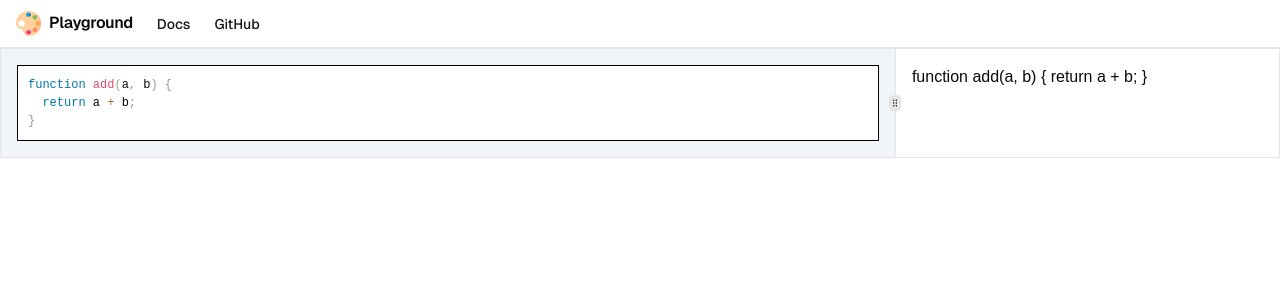
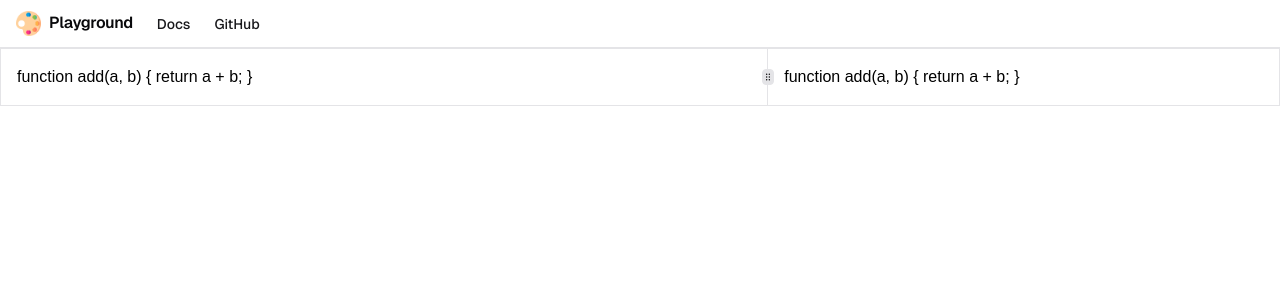
Before and after one commit to Jay-Karia/pigment-ts, a Next.js app in the folder playground/: page / in a window 1280 px wide. Shown: the top 300 px of the page. Built offline with nearby package versions, Linux system fonts and the light colour scheme.

Commit message:
chore: reset code editor and console

```diff
--- a/playground/app/globals.css
+++ b/playground/app/globals.css
@@ -10,54 +10,56 @@ body {
   height: 100%;
 }
 
+
 @layer base {
   :root {
     --background: 0 0% 100%;
-    --foreground: 0 0% 3.9%;
+    --foreground: 240 10% 3.9%;
     --card: 0 0% 100%;
-    --card-foreground: 0 0% 3.9%;
+    --card-foreground: 240 10% 3.9%;
     --popover: 0 0% 100%;
-    --popover-foreground: 0 0% 3.9%;
-    --primary: 0 0% 9%;
+    --popover-foreground: 240 10% 3.9%;
+    --primary: 240 5.9% 10%;
     --primary-foreground: 0 0% 98%;
-    --secondary: 0 0% 96.1%;
-    --secondary-foreground: 0 0% 9%;
-    --muted: 0 0% 96.1%;
-    --muted-foreground: 0 0% 45.1%;
-    --accent: 0 0% 96.1%;
-    --accent-foreground: 0 0% 9%;
+    --secondary: 240 4.8% 95.9%;
+    --secondary-foreground: 240 5.9% 10%;
+    --muted: 240 4.8% 95.9%;
+    --muted-foreground: 240 3.8% 46.1%;
+    --accent: 240 4.8% 95.9%;
+    --accent-foreground: 240 5.9% 10%;
     --destructive: 0 84.2% 60.2%;
     --destructive-foreground: 0 0% 98%;
-    --border: 0 0% 89.8%;
-    --input: 0 0% 89.8%;
-    --ring: 0 0% 3.9%;
+    --border: 240 5.9% 90%;
+    --input: 240 5.9% 90%;
+    --ring: 240 5.9% 10%;
+    --radius: 0.5rem;
     --chart-1: 12 76% 61%;
     --chart-2: 173 58% 39%;
     --chart-3: 197 37% 24%;
     --chart-4: 43 74% 66%;
     --chart-5: 27 87% 67%;
-    --radius: 0.5rem;
   }
+
   .dark {
-    --background: 0 0% 3.9%;
+    --background: 240 10% 3.9%;
     --foreground: 0 0% 98%;
-    --card: 0 0% 3.9%;
+    --card: 240 10% 3.9%;
     --card-foreground: 0 0% 98%;
-    --popover: 0 0% 3.9%;
+    --popover: 240 10% 3.9%;
     --popover-foreground: 0 0% 98%;
     --primary: 0 0% 98%;
-    --primary-foreground: 0 0% 9%;
-    --secondary: 0 0% 14.9%;
+    --primary-foreground: 240 5.9% 10%;
+    --secondary: 240 3.7% 15.9%;
     --secondary-foreground: 0 0% 98%;
-    --muted: 0 0% 14.9%;
-    --muted-foreground: 0 0% 63.9%;
-    --accent: 0 0% 14.9%;
+    --muted: 240 3.7% 15.9%;
+    --muted-foreground: 240 5% 64.9%;
+    --accent: 240 3.7% 15.9%;
     --accent-foreground: 0 0% 98%;
     --destructive: 0 62.8% 30.6%;
     --destructive-foreground: 0 0% 98%;
-    --border: 0 0% 14.9%;
-    --input: 0 0% 14.9%;
-    --ring: 0 0% 83.1%;
+    --border: 240 3.7% 15.9%;
+    --input: 240 3.7% 15.9%;
+    --ring: 240 4.9% 83.9%;
     --chart-1: 220 70% 50%;
     --chart-2: 160 60% 45%;
     --chart-3: 30 80% 55%;
--- a/playground/components/code-editor.tsx
+++ b/playground/components/code-editor.tsx
@@ -1,30 +1,15 @@
 "use client";
 
 import React from "react";
-import Editor from "react-simple-code-editor";
-import { highlight, languages } from "prismjs/components/prism-core";
-import "prismjs/components/prism-clike";
-import "prismjs/components/prism-javascript";
-import "prismjs/themes/prism.css";
 import {useCodeStore} from "@/store/code";
 
 export function CodeEditor() {
   const code = useCodeStore(state => state.code)
-  const setCode = useCodeStore(state => state.updateCode)
+  // const setCode = useCodeStore(state => state.updateCode)
 
   return (
-    <div className="w-full h-full p-4 bg-slate-100">
-      <Editor
-        value={code}
-        onValueChange={code => setCode(code)}
-        highlight={code => highlight(code, languages.js)}
-        padding={10}
-        style={{
-          fontFamily: '"Fira code", "Fira Mono", monospace',
-          fontSize: 12,
-        }}
-        className="bg-white border border-black"
-      />
+    <div className="w-full h-full p-4 bg-white text-black">
+      {code}
     </div>
   );
 }
--- a/playground/components/console.tsx
+++ b/playground/components/console.tsx
@@ -4,8 +4,9 @@ import {useCodeStore} from "@/store/code"
 
 export function Console() {
   const code = useCodeStore(state => state.code)
+
   return (
-    <div className="w-full h-full p-4">
+    <div className="w-full h-full p-4 bg-white text-black">
       {code}
     </div>
   )
--- a/playground/components/layout/playground.tsx
+++ b/playground/components/layout/playground.tsx
@@ -15,9 +15,9 @@ export function Playground({ editor, console }: PlaygroundProps) {
   return (
     <div className="flex border">
       <ResizablePanelGroup direction="horizontal">
-        <ResizablePanel defaultSize={70} minSize={30}>{editor}</ResizablePanel>
+        <ResizablePanel defaultSize={60} minSize={30}>{editor}</ResizablePanel>
         <ResizableHandle withHandle/>
-        <ResizablePanel defaultSize={30} minSize={20}>{console}</ResizablePanel>
+        <ResizablePanel defaultSize={40} minSize={20}>{console}</ResizablePanel>
       </ResizablePanelGroup>
     </div>
   );
--- a/playground/package.json
+++ b/playground/package.json
@@ -20,7 +20,6 @@
     "react": "^16.8 || ^17.0 || ^18.0 || ^19.0",
     "react-dom": "^16.8 || ^17.0 || ^18.0 || ^19.0",
     "react-resizable-panels": "^2.1.6",
-    "react-simple-code-editor": "^0.14.1",
     "tailwind-merge": "^2.5.4",
     "tailwindcss-animate": "^1.0.7",
     "zustand": "^5.0.1"
```
Also changed, not shown: 1 other file (tests, documents, lock files or other folders).
